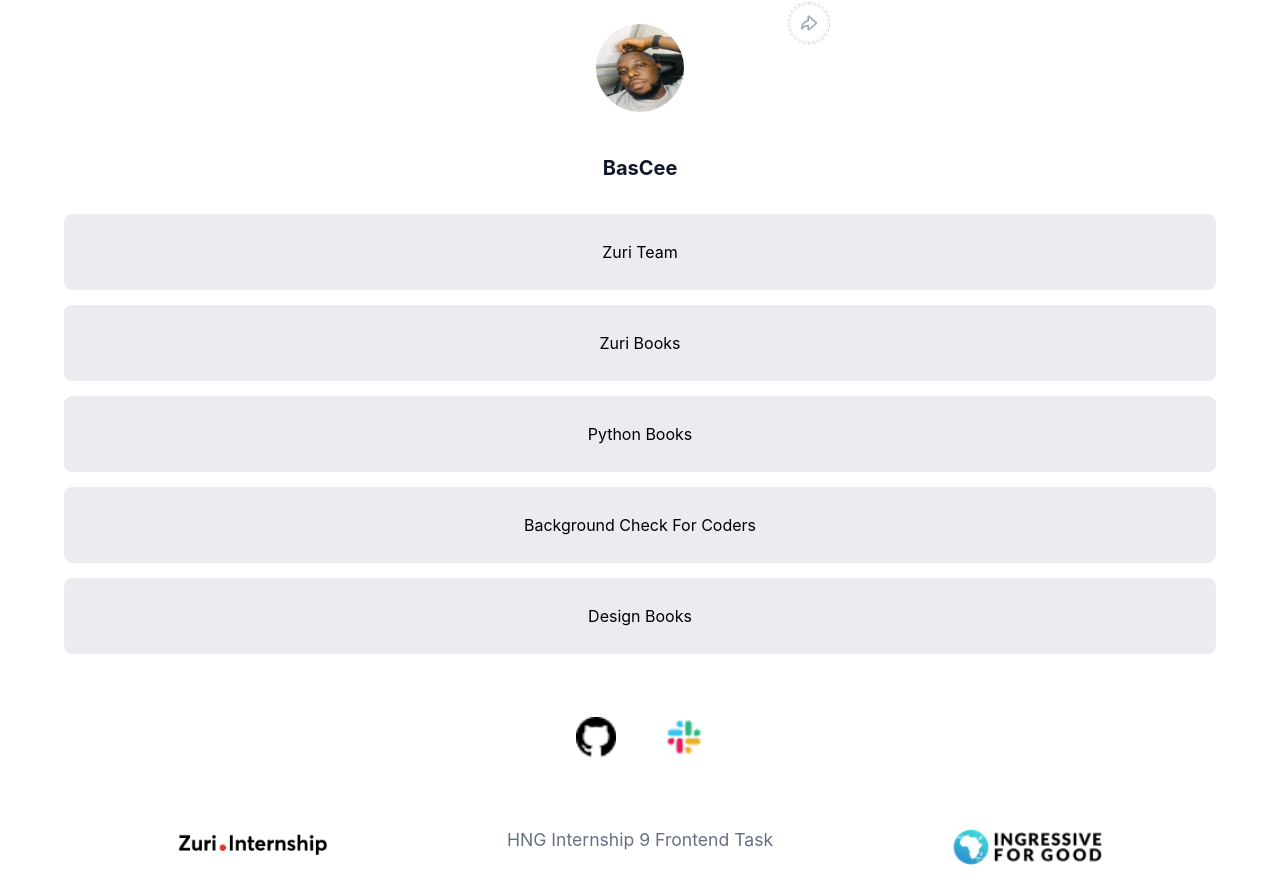
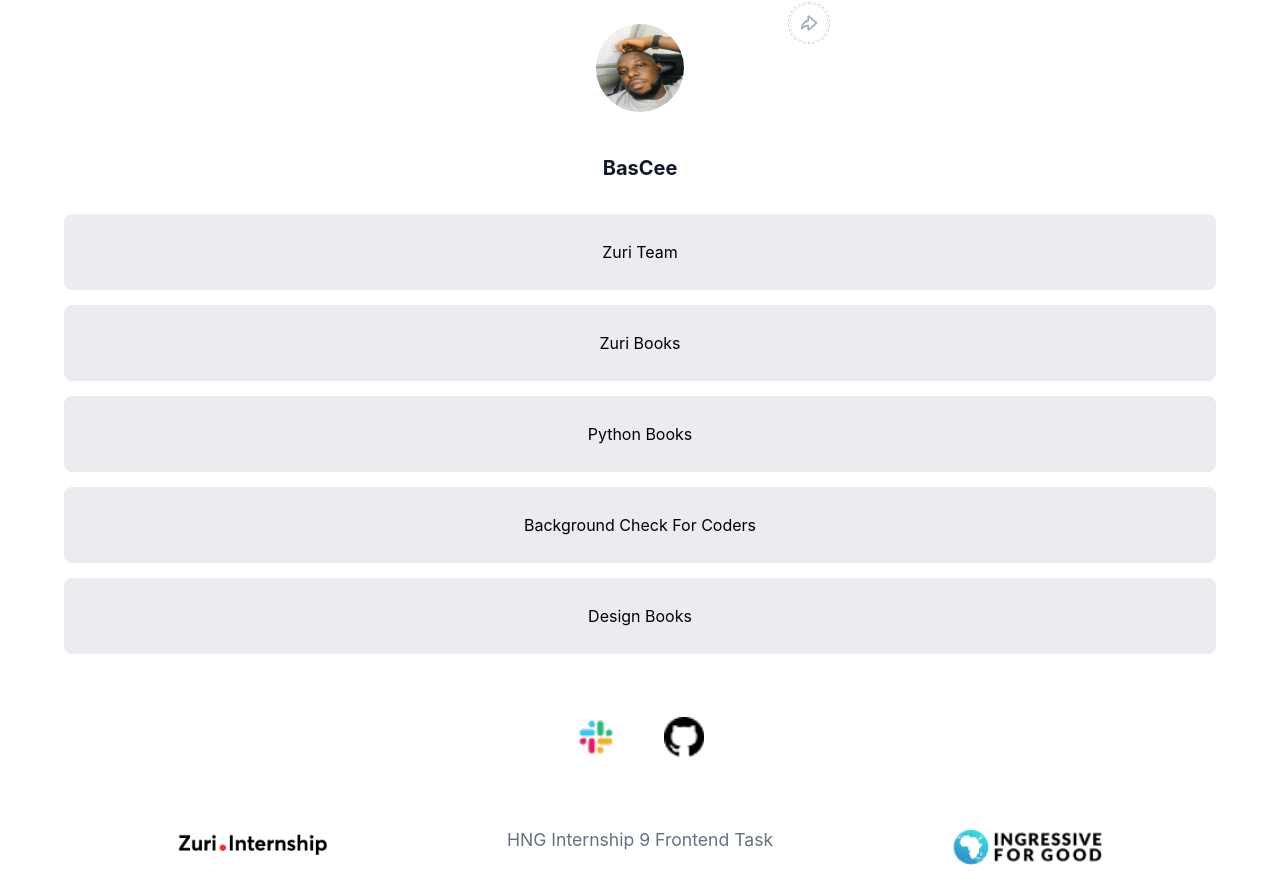
Before and after one commit to Aboya1417/ZuriTask, a React (Create React App) app: page / in a window 1280 px wide. Built offline with nearby package versions, Linux system fonts and the light colour scheme.

Commit message:
New Changes to github and slack avatars

```diff
--- a/src/App.css
+++ b/src/App.css
@@ -124,7 +124,7 @@ footer{
     justify-content: space-evenly;
     padding: 20px ;
     width: 100%;
-    border-top: slategrey 0.1px #667085;
+    /* border-top: solid rgb(127, 140, 153); */
 
 
 background: #FFFFFF;
--- a/src/App.js
+++ b/src/App.js
@@ -32,8 +32,8 @@ function Header(){
 function Social(){
   return(
       <div className='social'>
+         <img src= {Slack} id="slack__img" alt="profile Pic" />
           <img src= {Git} id="git" alt="profile Pic" />
-          <img src= {Slack} id="slack__img" alt="profile Pic" />
       </div>
   )
 }
```
